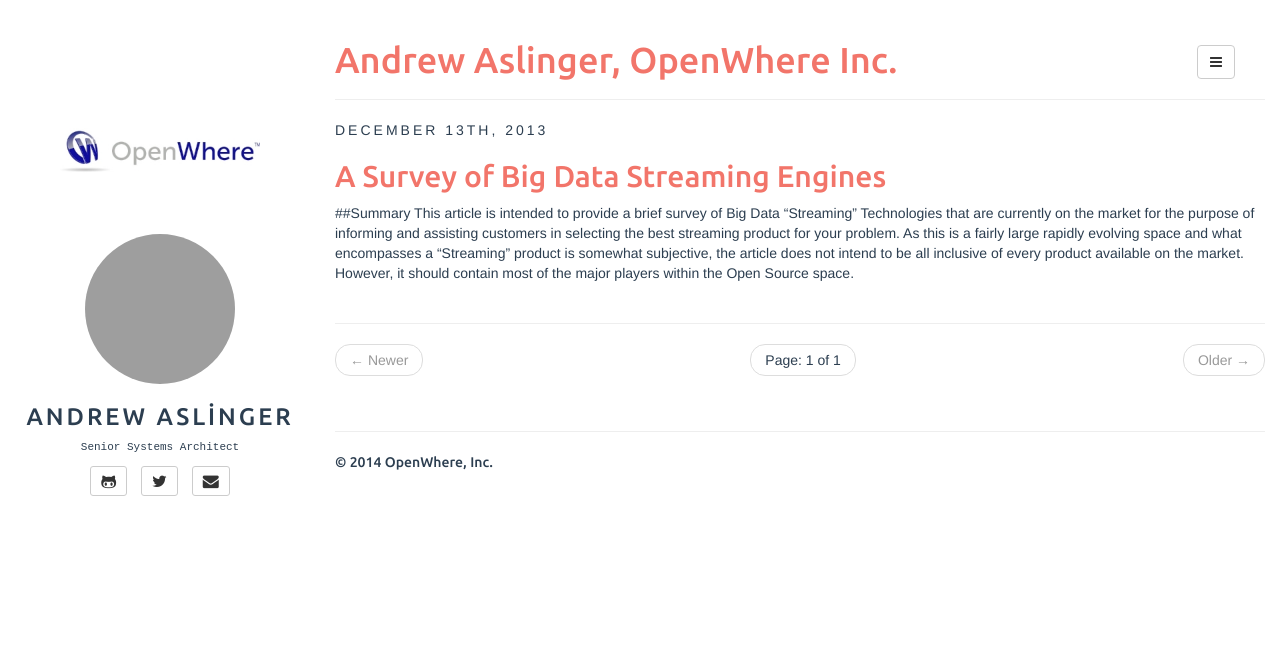
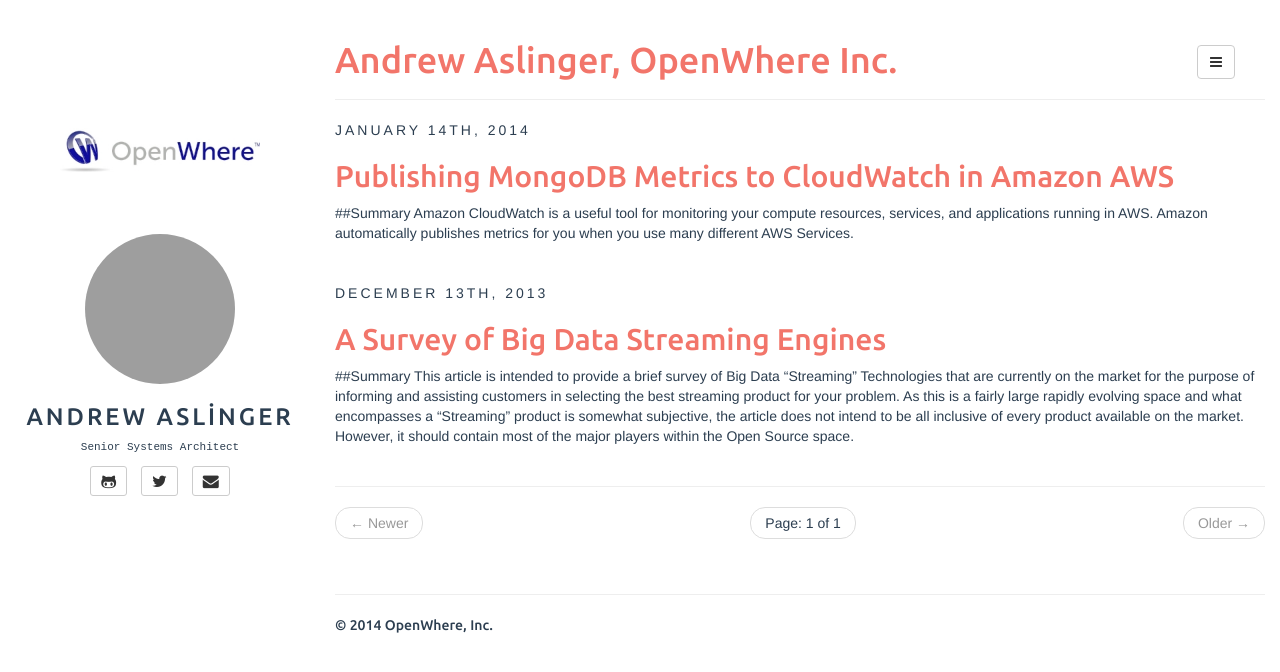
Before and after one commit to owaaa/owaaa.github.io, a Jekyll site: the page built from index.html, in a window 1280 px wide. Shown: the top 672 px of the page. Built offline with Jekyll 4.4.1, drawn with Linux system fonts in a browser that asks for light colours; the list of posts is cut into pages by our own code; some of the changed lines change nothing that is shown; grey boxes are pictures that could not be loaded.

Commit message:
Added new blog entry for mongo to cloudwatch

```diff
--- a/_posts/2013-12-13-streaming-engine-survey.md
+++ b/_posts/2013-12-13-streaming-engine-survey.md
@@ -1,114 +1,108 @@
 ---
 layout: post
-title:  "A Survey of Big Data Streaming Engines"
-date:   2013-12-13 18:00:04
-categories: bigdata streaming ec2 amazon architecture
+title:  "Publishing MongoDB Metrics to CloudWatch in Amazon AWS"
+date:   2014-01-14 18:00:04
+categories: cloudwatch amazon aws mongodb devops autoscaling devops
 ---
 
 ##Summary
-This article is intended to provide a brief survey of Big Data “Streaming” Technologies that are currently on the market for the purpose of informing and assisting customers in selecting the best streaming product for your problem. As this is a fairly large rapidly evolving space and what encompasses a “Streaming” product is somewhat subjective, the article does not intend to be all inclusive of every product available on the market. However, it should contain most of the major players within the Open Source space.
+Amazon [CloudWatch](http://aws.amazon.com/cloudwatch/) is a useful tool for monitoring your compute resources, services, and applications running in AWS. Amazon automatically publishes metrics for you when you use many different AWS Services.
 
-We also offer advice on factors you should consider when selecting a Streaming technology for your problem or solution.  The ratings we include are [OpenWhere](http://openwhere.com)’s opinion based on applicability to our customer’s common problems and missions around “general” high throughput low latency streaming problems. We hope you find this information informative but as always, do your due diligence and consider how each product rates for your specific requirements.
+In this Article I will show how to publish custom metrics to CloudWatch for monitoring MongoDB. These metrics can be used to drive policy for [AutoScale Groups](http://aws.amazon.com/documentation/autoscaling/) to automatically scale up and down your compute resources based on your custom metrics.
 
-##Overview and Background
-The rapid growth of high velocity data streams such as Twitter and other social media sites, high traffic web pages, or live streaming events, has spawned the need for and development of high performance distributed technologies for rapidly ingesting and processing data in near real time. These “Streaming” big data technologies are often contrasted to traditional big data technologies such as Apache Hadoop, which can be described as operating in a “batch” or “offline” manner.
+##Setup
+In this example I am assuming use of the [Amazon Linux AMI](http://aws.amazon.com/amazon-linux-ami/). Steps should be similar on any Linux AMI.
 
-Technologies such as [Hadoop](http://hadoop.apache.org/) are very good at answering large questions considering an entire data set at once. This is accomplished by partioning the problem (during the Map phase) and then later combining for a result via a reduction (Reduce phase of Map Reduce).  These technologies are designed for scaling a process’s data storage horizontally across many servers and also try to collocate processing with the data to reduce network traffic.  An example of a suitable problem for Hadoop would be computing a distribution by age or other factors for patients with a specific medical condition across a dataset of millions of medical records.
+For the scripting language to compute the metrics, we will use Python. Python works well for several reasons:
 
-While batch solutions have very high throughput compared to traditional systems enabling them to solve these large and complex problems, these systems also often exhibit very high latency. For some problems, there are requirements that necessitate the computation of a result with very little latency (milliseconds or seconds) for which traditional batch big data solutions are not suitable. These problems also require high throughput beyond the performance of a single server and often the processing only needs to be done on a single record at a time or small batches of records.
-These requirements drive the need for “Streaming” big data technologies. This space is still relatively immature and in active development. Many new players have been introduced into the market even within just the past few months as of the time of writing. It should also be noted that while many products can be considered to fit within this category, many of the new entrants are targeted at a specific problem within this subdomain such as [Complex Event Processing](http://en.wikipedia.org/wiki/Complex_event_processing) (CEP). This assessment by OpenWhere represents our opinion on the most suitable technologies for solving “general” streaming problems that our customers often face within the GIS space by considering the options available at the time of writing. The requirements for solutions often include record ingest, transformation, processing, data analytics, and loading into a persistent store. Another requirement considered is the application’s suitability for running in the cloud. Primarily Open Source solutions were considered for this study due to customer demand.
-<br/>
-##Streaming Requirement Considerations
-When selecting a Streaming technology, there are many system factors or features enabled by the various products that you might need to consider and should be aware of when choosing a product suitable for your organization. These factors can be important based on your project requirements and it is often difficult to refactor later to another technology once one is adopted. As many of the products in this survey are Beta, they may later support these features in a future release. However, some factors are fundamental to the project’s architecture and design choices. Some important factors to consider are listed below:
+1. It's easy to call AWS command line tools
+2. It's easy to script with minimal OS dependencies
+3. Libraries/Drivers exist to calling services like MongoDB
 
-Consider what specific requirements your have does the product provide the following?
+###IAM Role
+You need to grant your EC2 system rights to publish data to CloudWatch. An easy way to do this is via an IAM Role.
 
-	- At Least Once and/or Exactly Once Semantics for message processing
-		- Exactly once is necessary for accurate counting
-		- Either is necessary for guaranteeing a message will be processed
-	- Fault Tolerance Guarantees and Approach
-	- Transactional data streams
-	- Committing and replaying of messages
-	- Message Batching
-	- Message Windowing
-		-  (Built In / Possible via custom implementation)
-	- A high level Stream programming abstraction
-		- (Streams / Flows / Tuples / Events)
-	- Workflows or Frameworks for managing complex Streams or Event graphs
-	- State Management (high performance and collocated with processing)
-		- (Internal / External)
-	- Stream Aggregation, Partitioning, Routing & Grouping
-	- Message Ordering Guarantees
-	- Community Support, Examples, Libraries and Code Reuse
-	- Analytics support and packages available
-<br />
-##Streaming Performance & Management Considerations
-Not every Streaming product has the same performance characteristics for different data sets and processing needs due to differences in their architectures, approaches and philosophies.  It should also be noted that it can be complex to deploy, monitor, and manage these complex distributed systems. Because many of these products are also immature, many don’t have the tooling support of traditional systems you might be accustomed to more mature products or from COTS vendors.
+Below is an example of a Policy that allows your EC2 instance to publish metrics to CloudWatch
 
-Consider the following performance factors when selecting a product:
+	{
+  		"Version": "2012-10-17",
+  		"Statement": [
+   		 {
+   		   "Sid": "Stmt1389897768000",
+    	   "Effect": "Allow",
+    	   "Action": [
+       			 "cloudwatch:GetMetricStatistics",
+       			 "cloudwatch:ListMetrics",
+     		     "cloudwatch:PutMetricData",
+       			 "ec2:DescribeTags"
+     	    ],
+      		"Resource":  "*"
 
-	- Message Throughput and horizontal scalability approach
-	- Does the product support or require partioning?
-	- Does the product enable multiple simultaneous streams?
-	- Processing Latency factors
-	- Does the system operate in memory (like Storm) or use persistence during message exchange (Kinesis, Samza, etc.)
-	- Horizontal and Stream Scaling Strategy
-	- Partitioning & Message Distribution Support
-	- Inter-node communication & backpressure
-	- Monitoring & Metrics Tools and Support
-		- Built In / Possible / None
-	- System Processing Isolation
-		- (None, JVM, Process, YARN, other)
-	- Stability / Replication / Fault Tolerance
-	- Cloud or EC2 integration or support
-<br />
-##Other Considerations
-There are also licensing, product maturity, and other factors worth considering.
+        }
+ 	    ]
+	}
 
-Below are some additional factors:
-	- Licensing Agreement Factors
-	- Product Maturity and Stability
-	- Growth Potential and Velocity of the Product
-	- The product’s FOSS & SW Dependencies required
-	- How easy it is to Install and is there existing DevOps Automation?
-	- Security
-	- API Exposure and cleanliness of Architecture
-	- Product’s complexity and learning curve
-	- Software Language support and requirements
-	- Ease of integrating and how it compliments your existing environment
+Simply either modify your machines existing IAM Role or create a new role and add this policy. The IAM Role must be associated with the ec2 instance at the time of creation.
 
-##Survey
-![Streaming Survey]({{ site.url }}/assets/survey1.jpg)
-*Big Data Streaming Engines*
+###EC2 Install Pre-requisites
+Python is already installed on the Amazon Linux AMI. All we need is the [PyMongo](http://api.mongodb.org/python/current/) driver. The easiest way to get this without other dependencies is to use easy_install
 
-These products represent some of the core current players. Of the current products Storm currently has the widest adoption and is the most mature.
+	easy_install pymongo
+This can be added to a bootstrap script in your UserData section of [CloudFormation](http://aws.amazon.com/cloudformation/)
 
-![Streaming Survey (continued)]({{ site.url }}/assets/survey2.jpg)
-*Additional Relevant Engines*
+###Write the Metric Script
+Now we just need to write a simple script that will perform the mongo query, extract the metric, and then publish the metric to CloudWatch.
 
-These are some additional products worth considering. Some of these products are more focused on specialized requirements.
-<br/>
 
-##Recommendations
-Although still technically Beta, [Storm](http://storm-project.net/) is currently the most mature product available for general Stream processing. The product is currently in use and proven to scale at a large number of companies and government agencies. The product has also recently been adopted for Incubation under the Apache Foundation, which is another good sign for the product’s longevity. While the architecture is a bit complex and there is some learning curve involved (especially for more complex processing and how it does book keeping), it is pretty simple to get started with Storm and the product has the versatility to grow with your organization and use case.
+	#Import the required libraries for the script to run
+	import commands
+	import json
+	import pymongo
+	from pymongo import MongoClient
 
-However, if your processing flows are less complex (read, perform some operations, then write) and you operate in [AWS](http://aws.amazon.com/) or use any of the Amazon AWS services, [Kinesis](http://aws.amazon.com/kinesis/) while still beta might be a very good alternative to consider due to its simplicity, ease of integration, and management within AWS.
+    #Get the instanceId for our machine. This is important later for
+    #autoscaling. The dimensions we select here when publishing
+    #must be matched later by our autoscale policy
+	ret, instanceId = commands.getstatusoutput("wget -q -O - http://169.254.169.254/latest/meta-data/instance-id")
 
-[Samza](http://samza.incubator.apache.org/) out of LinkedIn (the same Organization who made [Kafka](https://kafka.apache.org/) which many of these streaming products require) represents another promising alternative. Architectully it is less complex than Storm and it includes some interesting features out of the box. It’s use of YARN as a Resource manage (out of the next generation Hadoop ecosystem) will also likely be a significant strength for the product. However, Samza  (also an Apache Incubator) is still beta without an official release version so it represents greater risk in its adoption.
+	#Connect to MongoDB
+	#Here we run this script where Mongo lives so we connect to localhost
+	client = MongoClient('localhost', 27017)
 
-If your problem is more specialized you might also want to consider some of the more specialized products listed below in this survey. For example look at [Hazelcast](http://www.hazelcast.com/) if your needs are more suited toward an In-Memory-Datagrid or there are also several products more tightly focused on Complex Event Processing (CEP) which might warrant consideration.
+	#Choose the database where your data lives, here a test DB
+	db = client.test
+	#Select the collection. Here we select the jobs collection
+	collection = db.jobs
 
-##Links
-Project homepages for those looked at in this survey.
+	#Perform the query you want as the basis of the metric
+	#Massage the data all you want in Python before reporting
+	count = collection.find({"status": "New"}).count()
 
-- [Storm](http://storm-project.net/)
-- [Kinesis](http://aws.amazon.com/kinesis/)
-- [Samza](http://samza.incubator.apache.org/)
-- [Spring XD](http://projects.spring.io/spring-xd/)
-- [S4](http://incubator.apache.org/s4/)
-- [Hazelcast](http://www.hazelcast.com/index.jsp)
-- [WS02](http://wso2.com/products/complex-event-processor/)
-- [EEP](http://blog.clojurewerkz.org/blog/2013/08/29/stream-processing-with-eep/)
-- [MUPD8](https://github.com/walmartlabs/mupd8)
-- [Dempsy](https://github.com/Dempsy/Dempsy)
-- [Spark Streaming](http://spark.incubator.apache.org/docs/latest/streaming-programming-guide.html)
+	#Publish the Metric to CloudWatch
+	cmd = "aws cloudwatch put-metric-data --metric-name JobCount --namespace ExampleOrg --dimensions \"instance=" + instanceId + ",servertype=MongoDB\" --value " +  str(count) + " --region us-east-1"
+
+	ret,cmdout= commands.getstatusoutput(cmd)
+
+	##Cleanup
+	client.close()
+
+
+Park this somewhere on your image where it won't be deleted. For example you can drop it in a folder like /opt/metrics/myMetric.py
+
+Consult the [CloudWatch Documentation](http://docs.aws.amazon.com/AmazonCloudWatch/latest/DeveloperGuide/cloudwatch_concepts.html) for the different options you can provide for your metric. You can specify additional paramters such as the Unit of Measure, timestamp, and dimensions. Note that dimensions are very important later for autoscale policies as the dimensions of your metric and the policy must match.
+
+##Collecting the Metric
+Once we have our mertric, we simply need the system to call it. We can accomplish this easily via a cron job.
+
+For example, to do this create a file for your job in /etc/cron.d such as /etc/cron.d/mongoMetric
+
+Inside include the following:
+
+		* * * * *	root	/usr/bin/python /opt/metrics/myMetric.py
+
+
+##Viewing the Metric
+Your metric will show up in the Amazon CloudWatch service console under custom metrics organized by your namespace. The dimensions you specified in the put-metric-data script will also be available as part of the metric table.
+
+##What's Next?
+From CloudFormation or the CloudWatch Console, you can create an Alarm where the action is either a notification or an Autoscaling Policy action. The policies for autoscaling are separate from the Cloud Watch alarms so you can have multiple metrics or alarms all call the same policy.
--- /dev/null
+++ b/_posts/2014-1-23-mongo_cloudwatch.md
@@ -0,0 +1,114 @@
+---
+layout: post
+title:  "A Survey of Big Data Streaming Engines"
+date:   2013-12-13 18:00:04
+categories: bigdata streaming ec2 amazon architecture
+---
+
+##Summary
+This article is intended to provide a brief survey of Big Data “Streaming” Technologies that are currently on the market for the purpose of informing and assisting customers in selecting the best streaming product for your problem. As this is a fairly large rapidly evolving space and what encompasses a “Streaming” product is somewhat subjective, the article does not intend to be all inclusive of every product available on the market. However, it should contain most of the major players within the Open Source space.
+
+We also offer advice on factors you should consider when selecting a Streaming technology for your problem or solution.  The ratings we include are [OpenWhere](http://openwhere.com)’s opinion based on applicability to our customer’s common problems and missions around “general” high throughput low latency streaming problems. We hope you find this information informative but as always, do your due diligence and consider how each product rates for your specific requirements.
+
+##Overview and Background
+The rapid growth of high velocity data streams such as Twitter and other social media sites, high traffic web pages, or live streaming events, has spawned the need for and development of high performance distributed technologies for rapidly ingesting and processing data in near real time. These “Streaming” big data technologies are often contrasted to traditional big data technologies such as Apache Hadoop, which can be described as operating in a “batch” or “offline” manner.
+
+Technologies such as [Hadoop](http://hadoop.apache.org/) are very good at answering large questions considering an entire data set at once. This is accomplished by partioning the problem (during the Map phase) and then later combining for a result via a reduction (Reduce phase of Map Reduce).  These technologies are designed for scaling a process’s data storage horizontally across many servers and also try to collocate processing with the data to reduce network traffic.  An example of a suitable problem for Hadoop would be computing a distribution by age or other factors for patients with a specific medical condition across a dataset of millions of medical records.
+
+While batch solutions have very high throughput compared to traditional systems enabling them to solve these large and complex problems, these systems also often exhibit very high latency. For some problems, there are requirements that necessitate the computation of a result with very little latency (milliseconds or seconds) for which traditional batch big data solutions are not suitable. These problems also require high throughput beyond the performance of a single server and often the processing only needs to be done on a single record at a time or small batches of records.
+These requirements drive the need for “Streaming” big data technologies. This space is still relatively immature and in active development. Many new players have been introduced into the market even within just the past few months as of the time of writing. It should also be noted that while many products can be considered to fit within this category, many of the new entrants are targeted at a specific problem within this subdomain such as [Complex Event Processing](http://en.wikipedia.org/wiki/Complex_event_processing) (CEP). This assessment by OpenWhere represents our opinion on the most suitable technologies for solving “general” streaming problems that our customers often face within the GIS space by considering the options available at the time of writing. The requirements for solutions often include record ingest, transformation, processing, data analytics, and loading into a persistent store. Another requirement considered is the application’s suitability for running in the cloud. Primarily Open Source solutions were considered for this study due to customer demand.
+<br/>
+##Streaming Requirement Considerations
+When selecting a Streaming technology, there are many system factors or features enabled by the various products that you might need to consider and should be aware of when choosing a product suitable for your organization. These factors can be important based on your project requirements and it is often difficult to refactor later to another technology once one is adopted. As many of the products in this survey are Beta, they may later support these features in a future release. However, some factors are fundamental to the project’s architecture and design choices. Some important factors to consider are listed below:
+
+Consider what specific requirements your have does the product provide the following?
+
+	- At Least Once and/or Exactly Once Semantics for message processing
+		- Exactly once is necessary for accurate counting
+		- Either is necessary for guaranteeing a message will be processed
+	- Fault Tolerance Guarantees and Approach
+	- Transactional data streams
+	- Committing and replaying of messages
+	- Message Batching
+	- Message Windowing
+		-  (Built In / Possible via custom implementation)
+	- A high level Stream programming abstraction
+		- (Streams / Flows / Tuples / Events)
+	- Workflows or Frameworks for managing complex Streams or Event graphs
+	- State Management (high performance and collocated with processing)
+		- (Internal / External)
+	- Stream Aggregation, Partitioning, Routing & Grouping
+	- Message Ordering Guarantees
+	- Community Support, Examples, Libraries and Code Reuse
+	- Analytics support and packages available
+<br />
+##Streaming Performance & Management Considerations
+Not every Streaming product has the same performance characteristics for different data sets and processing needs due to differences in their architectures, approaches and philosophies.  It should also be noted that it can be complex to deploy, monitor, and manage these complex distributed systems. Because many of these products are also immature, many don’t have the tooling support of traditional systems you might be accustomed to more mature products or from COTS vendors.
+
+Consider the following performance factors when selecting a product:
+
+	- Message Throughput and horizontal scalability approach
+	- Does the product support or require partioning?
+	- Does the product enable multiple simultaneous streams?
+	- Processing Latency factors
+	- Does the system operate in memory (like Storm) or use persistence during message exchange (Kinesis, Samza, etc.)
+	- Horizontal and Stream Scaling Strategy
+	- Partitioning & Message Distribution Support
+	- Inter-node communication & backpressure
+	- Monitoring & Metrics Tools and Support
+		- Built In / Possible / None
+	- System Processing Isolation
+		- (None, JVM, Process, YARN, other)
+	- Stability / Replication / Fault Tolerance
+	- Cloud or EC2 integration or support
+<br />
+##Other Considerations
+There are also licensing, product maturity, and other factors worth considering.
+
+Below are some additional factors:
+	- Licensing Agreement Factors
+	- Product Maturity and Stability
+	- Growth Potential and Velocity of the Product
+	- The product’s FOSS & SW Dependencies required
+	- How easy it is to Install and is there existing DevOps Automation?
+	- Security
+	- API Exposure and cleanliness of Architecture
+	- Product’s complexity and learning curve
+	- Software Language support and requirements
+	- Ease of integrating and how it compliments your existing environment
+
+##Survey
+![Streaming Survey]({{ site.url }}/assets/survey1.jpg)
+*Big Data Streaming Engines*
+
+These products represent some of the core current players. Of the current products Storm currently has the widest adoption and is the most mature.
+
+![Streaming Survey (continued)]({{ site.url }}/assets/survey2.jpg)
+*Additional Relevant Engines*
+
+These are some additional products worth considering. Some of these products are more focused on specialized requirements.
+<br/>
+
+##Recommendations
+Although still technically Beta, [Storm](http://storm-project.net/) is currently the most mature product available for general Stream processing. The product is currently in use and proven to scale at a large number of companies and government agencies. The product has also recently been adopted for Incubation under the Apache Foundation, which is another good sign for the product’s longevity. While the architecture is a bit complex and there is some learning curve involved (especially for more complex processing and how it does book keeping), it is pretty simple to get started with Storm and the product has the versatility to grow with your organization and use case.
+
+However, if your processing flows are less complex (read, perform some operations, then write) and you operate in [AWS](http://aws.amazon.com/) or use any of the Amazon AWS services, [Kinesis](http://aws.amazon.com/kinesis/) while still beta might be a very good alternative to consider due to its simplicity, ease of integration, and management within AWS.
+
+[Samza](http://samza.incubator.apache.org/) out of LinkedIn (the same Organization who made [Kafka](https://kafka.apache.org/) which many of these streaming products require) represents another promising alternative. Architectully it is less complex than Storm and it includes some interesting features out of the box. It’s use of YARN as a Resource manage (out of the next generation Hadoop ecosystem) will also likely be a significant strength for the product. However, Samza  (also an Apache Incubator) is still beta without an official release version so it represents greater risk in its adoption.
+
+If your problem is more specialized you might also want to consider some of the more specialized products listed below in this survey. For example look at [Hazelcast](http://www.hazelcast.com/) if your needs are more suited toward an In-Memory-Datagrid or there are also several products more tightly focused on Complex Event Processing (CEP) which might warrant consideration.
+
+##Links
+Project homepages for those looked at in this survey.
+
+- [Storm](http://storm-project.net/)
+- [Kinesis](http://aws.amazon.com/kinesis/)
+- [Samza](http://samza.incubator.apache.org/)
+- [Spring XD](http://projects.spring.io/spring-xd/)
+- [S4](http://incubator.apache.org/s4/)
+- [Hazelcast](http://www.hazelcast.com/index.jsp)
+- [WS02](http://wso2.com/products/complex-event-processor/)
+- [EEP](http://blog.clojurewerkz.org/blog/2013/08/29/stream-processing-with-eep/)
+- [MUPD8](https://github.com/walmartlabs/mupd8)
+- [Dempsy](https://github.com/Dempsy/Dempsy)
+- [Spark Streaming](http://spark.incubator.apache.org/docs/latest/streaming-programming-guide.html)
```
Also changed, not shown: 8 other files.
